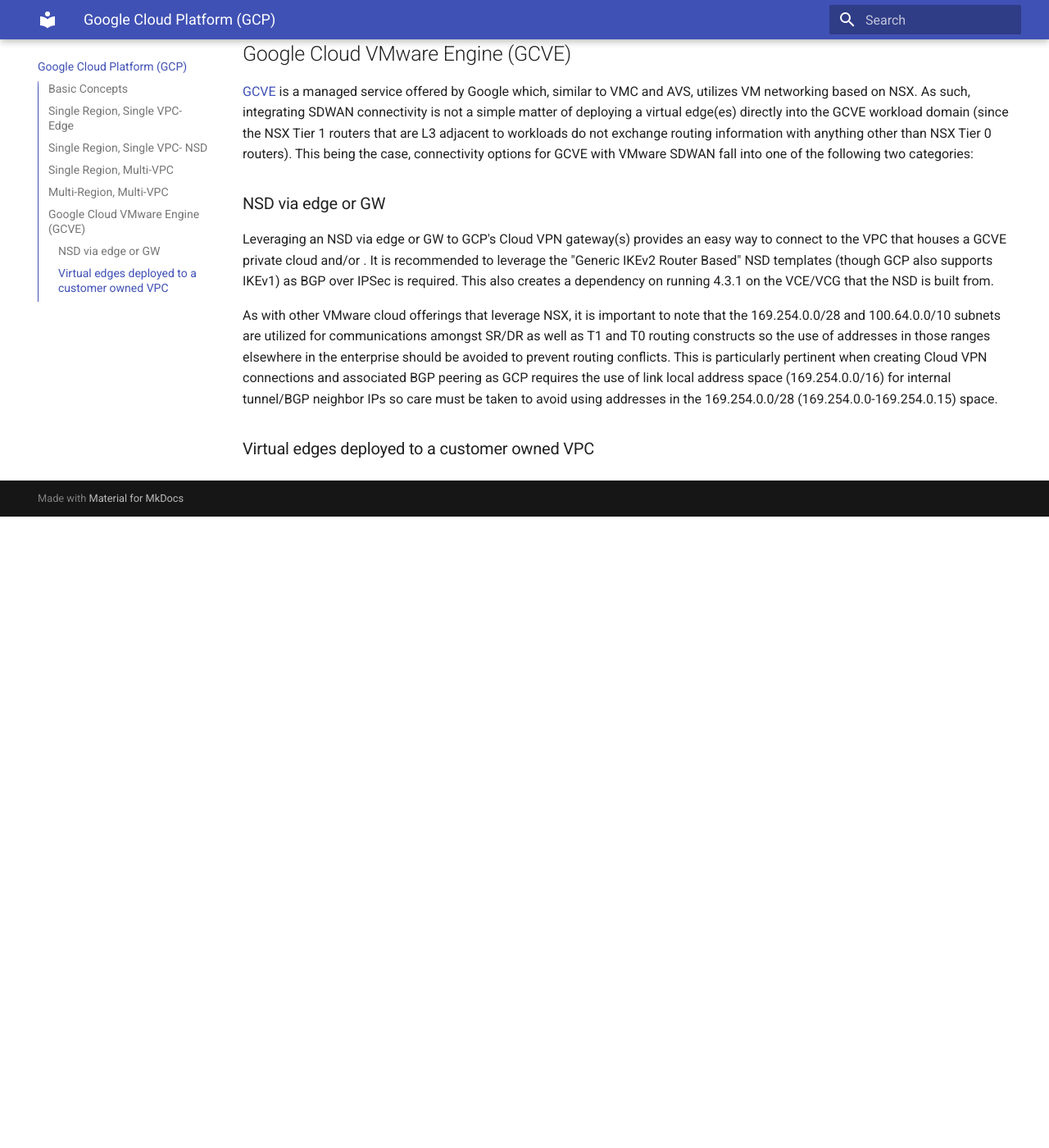
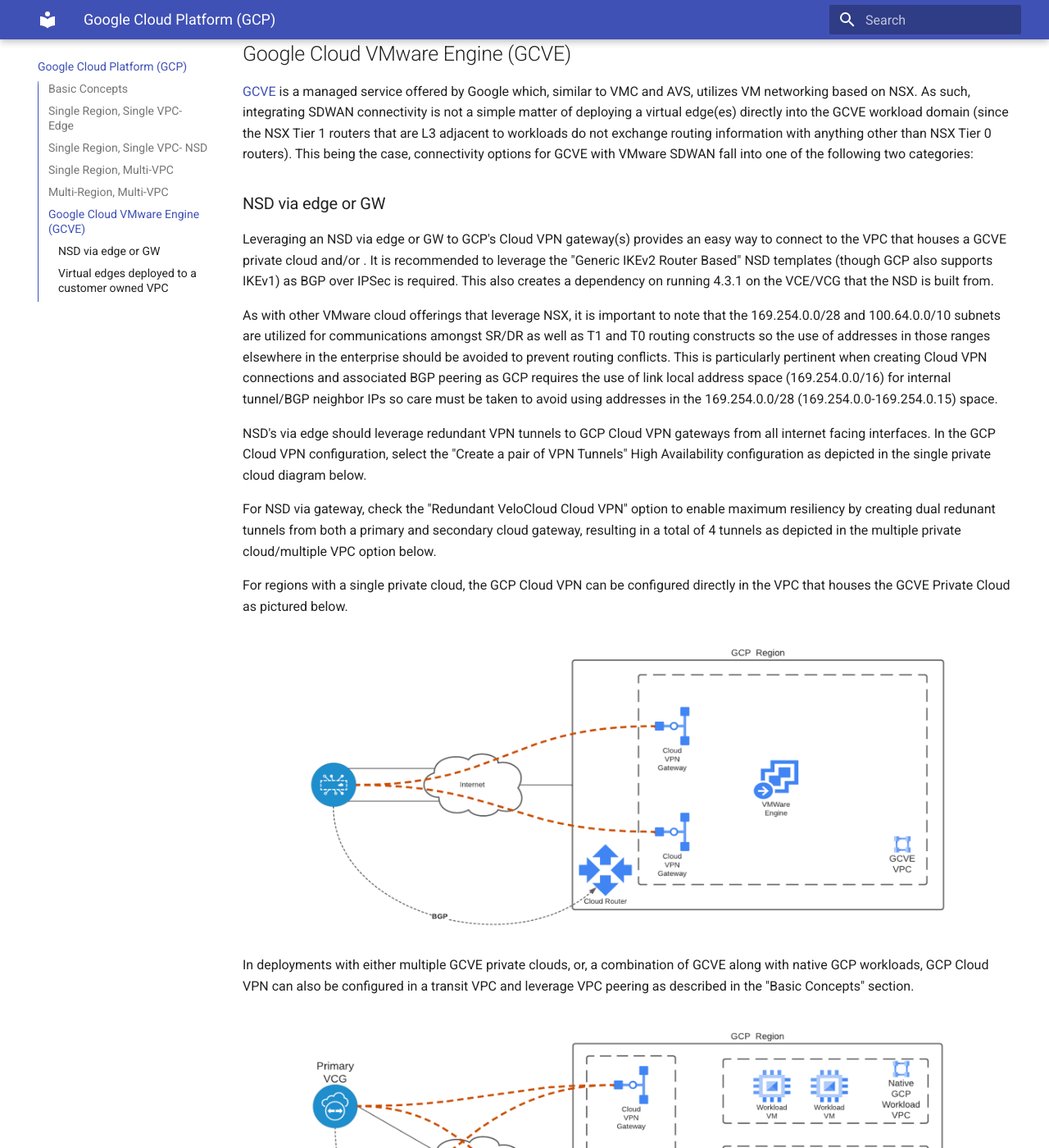
Before and after one commit to el-hoffer/velo-mc-refarch, an MkDocs documentation site: the page built from docs/4-gcp.md, in a window 1280 px wide and 1400 px high, scrolled down 3652 px. Shown: the whole window at 82% size. Built offline with MkDocs 1.6.1 and Material for MkDocs 9.7.7, drawn with Linux system fonts in a browser that asks for light colours; before the commit the page ends 4282 px from its top, so only the background shows below that.

Commit message:
GCVE NSD options

```diff
--- a/docs/4-gcp.md
+++ b/docs/4-gcp.md
@@ -53,4 +53,19 @@ Leveraging an NSD via edge or GW to GCP's Cloud VPN gateway(s) provides an easy
 
 As with other VMware cloud offerings that leverage NSX, it is important to note that the 169.254.0.0/28 and 100.64.0.0/10 subnets are utilized for communications amongst SR/DR as well as T1 and T0 routing constructs so the use of addresses in those ranges elsewhere in the enterprise should be avoided to prevent routing conflicts.  This is particularly pertinent when creating Cloud VPN connections and associated BGP peering as GCP requires the use of link local address space (169.254.0.0/16) for internal tunnel/BGP neighbor IPs so care must be taken to avoid using addresses in the 169.254.0.0/28 (169.254.0.0-169.254.0.15) space.
 
+NSD's via edge should leverage redundant VPN tunnels to GCP Cloud VPN gateways from all internet facing interfaces.  In the GCP Cloud VPN configuration, select the "Create a pair of VPN Tunnels" High Availability configuration as depicted in the single private cloud diagram below.
+
+For NSD via gateway, check the "Redundant VeloCloud Cloud VPN" option to enable maximum resiliency by creating dual redunant tunnels from both a primary and secondary cloud gateway, resulting in a total of 4 tunnels as depicted in the multiple private cloud/multiple VPC option below.
+
+For regions with a single private cloud, the GCP Cloud VPN can be configured directly in the VPC that houses the GCVE Private Cloud as pictured below.
+<figure markdown>
+  ![Image title](/images/gcp/single-gcve.png){ width="800" }
+  <figcaption></figcaption>
+</figure>
+In deployments with either multiple GCVE private clouds, or, a combination of GCVE along with native GCP workloads, GCP Cloud VPN can also be configured in a transit VPC and leverage VPC peering as described in the "Basic Concepts" section.
+<figure markdown>
+  ![Image title](/images/gcp/multi-gcve.png){ width="800" }
+  <figcaption></figcaption>
+</figure>
+
 ### Virtual edges deployed to a customer owned VPC
```
Also changed, not shown: docs/images/gcp/multi-gcve.png (added), docs/images/gcp/single-gcve.png (added).
